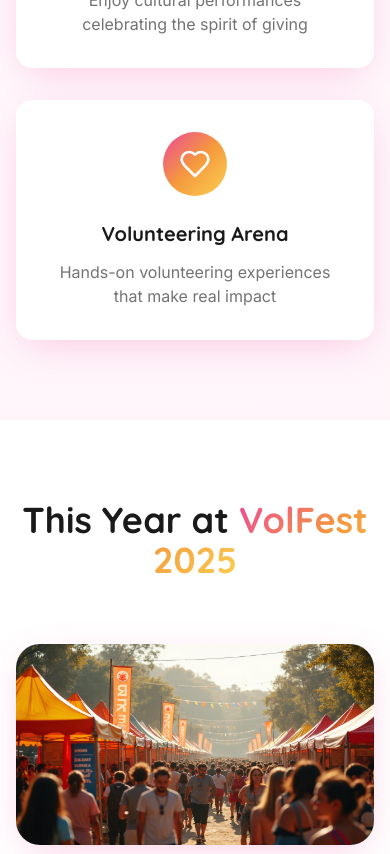
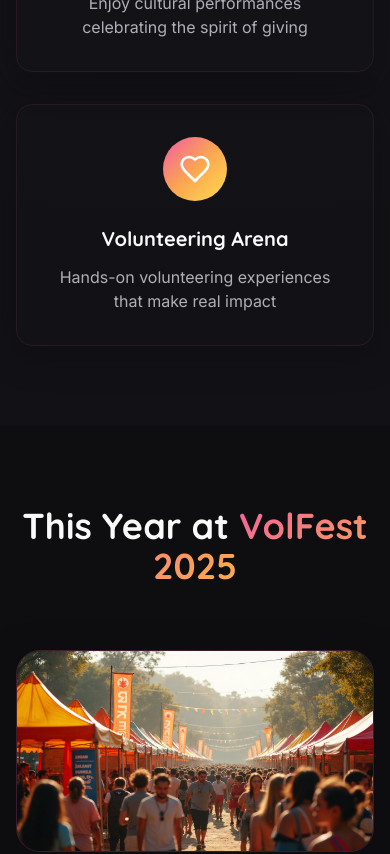
Before and after one commit to yakshikahov/volfest-kindness-hub, a React (Vite) app: page / in a window 390 px wide. Shown: the part 2260-3114 px from the top of the page. Built offline with nearby package versions, Linux system fonts and the light colour scheme; the HTML template or start-up script is replaced by a standard one.

Commit message:
Refactor: Implement dark theme and animations

```diff
--- a/src/components/About.tsx
+++ b/src/components/About.tsx
@@ -21,7 +21,7 @@ const About = () => {
   ];
 
   return (
-    <section id="about" className="py-20 md:py-32 gradient-subtle">
+    <section id="about" className="py-20 md:py-32 bg-card/50 relative overflow-hidden glow-effect">
       <div className="container mx-auto px-4">
         <div className="max-w-4xl mx-auto text-center mb-16 animate-fade-in">
           <h2 className="font-heading text-4xl md:text-6xl font-bold mb-6">
@@ -37,7 +37,7 @@ const About = () => {
         </div>
 
         {/* Unity Image */}
-        <div className="max-w-3xl mx-auto mb-16 rounded-3xl overflow-hidden shadow-festival animate-scale-in">
+        <div className="max-w-3xl mx-auto mb-16 rounded-3xl overflow-hidden shadow-card border border-primary/20 hover:border-primary/40 transition-smooth animate-scale-in">
           <img
             src={unityImage}
             alt="Hands coming together in unity"
@@ -61,7 +61,7 @@ const About = () => {
             return (
               <div
                 key={index}
-                className="bg-card rounded-2xl p-8 shadow-festival hover:shadow-glow transition-smooth hover:scale-105 animate-fade-in"
+                className="bg-gradient-card rounded-2xl p-8 shadow-card border border-primary/10 hover:border-primary/30 hover:shadow-neon transition-bounce hover:scale-105 animate-fade-in"
                 style={{ animationDelay: `${index * 0.2}s` }}
               >
                 <div className="w-16 h-16 rounded-full gradient-festival flex items-center justify-center mb-6 mx-auto">
--- a/src/components/Festival2025.tsx
+++ b/src/components/Festival2025.tsx
@@ -11,7 +11,7 @@ const Festival2025 = () => {
   };
 
   return (
-    <section id="festival" className="py-20 md:py-32 bg-background">
+    <section id="festival" className="py-20 md:py-32 bg-background relative overflow-hidden">
       <div className="container mx-auto px-4">
         <div className="max-w-6xl mx-auto">
           <div className="text-center mb-16 animate-fade-in">
@@ -25,7 +25,7 @@ const Festival2025 = () => {
               <img
                 src={festivalImage}
                 alt="Festival stalls and activities"
-                className="w-full rounded-3xl shadow-festival"
+                className="w-full rounded-3xl shadow-card border border-primary/20 hover:scale-105 transition-bounce"
               />
             </div>
 
@@ -73,7 +73,7 @@ const Festival2025 = () => {
 
           {/* CTA Cards */}
           <div className="grid md:grid-cols-3 gap-6">
-            <div className="bg-card rounded-2xl p-8 shadow-festival hover:shadow-glow transition-smooth hover:scale-105 text-center animate-fade-in">
+            <div className="bg-gradient-card rounded-2xl p-8 shadow-card border border-primary/10 hover:border-primary/30 hover:shadow-neon transition-bounce hover:scale-105 text-center animate-fade-in">
               <div className="w-16 h-16 rounded-full bg-primary/10 flex items-center justify-center mx-auto mb-4">
                 <UserPlus className="w-8 h-8 text-primary" />
               </div>
@@ -86,7 +86,7 @@ const Festival2025 = () => {
               </Button>
             </div>
 
-            <div className="bg-card rounded-2xl p-8 shadow-festival hover:shadow-glow transition-smooth hover:scale-105 text-center animate-fade-in" style={{ animationDelay: "0.2s" }}>
+            <div className="bg-gradient-card rounded-2xl p-8 shadow-card border border-secondary/10 hover:border-secondary/30 hover:shadow-[0_0_20px_rgba(255,140,0,0.4)] transition-bounce hover:scale-105 text-center animate-fade-in" style={{ animationDelay: "0.2s" }}>
               <div className="w-16 h-16 rounded-full bg-secondary/10 flex items-center justify-center mx-auto mb-4">
                 <Heart className="w-8 h-8 text-secondary" />
               </div>
@@ -99,7 +99,7 @@ const Festival2025 = () => {
               </Button>
             </div>
 
-            <div className="bg-card rounded-2xl p-8 shadow-festival hover:shadow-glow transition-smooth hover:scale-105 text-center animate-fade-in" style={{ animationDelay: "0.4s" }}>
+            <div className="bg-gradient-card rounded-2xl p-8 shadow-card border border-accent/10 hover:border-accent/30 hover:shadow-[0_0_20px_rgba(255,220,0,0.4)] transition-bounce hover:scale-105 text-center animate-fade-in" style={{ animationDelay: "0.4s" }}>
               <div className="w-16 h-16 rounded-full bg-accent/10 flex items-center justify-center mx-auto mb-4">
                 <Building2 className="w-8 h-8 text-accent" />
               </div>
--- a/src/index.css
+++ b/src/index.css
@@ -8,106 +8,66 @@ All colors MUST be HSL.
 
 @layer base {
   :root {
-    --background: 0 0% 100%;
-    --foreground: 0 0% 10%;
+    /* Dark Theme by Default - Fun & Vibrant! */
+    --background: 240 10% 6%;
+    --foreground: 0 0% 98%;
 
-    --card: 0 0% 100%;
-    --card-foreground: 0 0% 10%;
+    --card: 240 8% 10%;
+    --card-foreground: 0 0% 98%;
 
-    --popover: 0 0% 100%;
-    --popover-foreground: 0 0% 10%;
+    --popover: 240 8% 10%;
+    --popover-foreground: 0 0% 98%;
 
     /* Festival Pink - Celebration & Energy */
-    --primary: 330 80% 60%;
+    --primary: 330 85% 65%;
     --primary-foreground: 0 0% 100%;
-    --primary-glow: 330 85% 70%;
+    --primary-glow: 330 90% 75%;
 
-    /* Warm Orange - Optimism */
-    --secondary: 30 90% 60%;
+    /* Warm Orange - Optimism & Joy */
+    --secondary: 30 95% 65%;
     --secondary-foreground: 0 0% 10%;
 
-    /* Bright Yellow - Cheerful */
-    --accent: 45 95% 65%;
+    /* Bright Yellow - Cheerful & Playful */
+    --accent: 48 100% 65%;
     --accent-foreground: 0 0% 10%;
 
-    --muted: 0 0% 96%;
-    --muted-foreground: 0 0% 45%;
+    --muted: 240 6% 18%;
+    --muted-foreground: 240 5% 70%;
 
     --destructive: 0 84.2% 60.2%;
     --destructive-foreground: 0 0% 100%;
 
-    --border: 0 0% 90%;
-    --input: 0 0% 90%;
-    --ring: 330 80% 60%;
+    --border: 240 6% 20%;
+    --input: 240 6% 15%;
+    --ring: 330 85% 65%;
 
-    --radius: 1rem;
+    --radius: 1.25rem;
 
-    /* Gradients */
-    --gradient-festival: linear-gradient(135deg, hsl(330 80% 60%), hsl(30 90% 60%), hsl(45 95% 65%));
-    --gradient-hero: linear-gradient(135deg, hsl(330 85% 65%), hsl(30 85% 60%));
-    --gradient-subtle: linear-gradient(180deg, hsl(0 0% 100%), hsl(330 90% 98%));
+    /* Fun Gradients */
+    --gradient-festival: linear-gradient(135deg, hsl(330 85% 65%) 0%, hsl(30 95% 65%) 50%, hsl(48 100% 65%) 100%);
+    --gradient-hero: linear-gradient(135deg, hsl(330 90% 70%) 0%, hsl(30 90% 65%) 100%);
+    --gradient-dark: linear-gradient(180deg, hsl(240 10% 6%) 0%, hsl(240 8% 10%) 100%);
+    --gradient-glow: radial-gradient(circle at 50% 0%, hsl(330 85% 65% / 0.2) 0%, transparent 70%);
+    --gradient-card: linear-gradient(135deg, hsl(240 8% 12%) 0%, hsl(240 8% 8%) 100%);
 
-    /* Shadows */
-    --shadow-festival: 0 10px 40px -10px hsl(330 80% 60% / 0.3);
-    --shadow-glow: 0 0 50px hsl(330 85% 70% / 0.4);
+    /* Vibrant Shadows */
+    --shadow-festival: 0 10px 50px -10px hsl(330 85% 65% / 0.5);
+    --shadow-glow: 0 0 80px hsl(330 90% 75% / 0.4);
+    --shadow-card: 0 8px 32px hsl(240 10% 6% / 0.6);
+    --shadow-neon: 0 0 20px hsl(330 85% 65% / 0.6), 0 0 40px hsl(330 85% 65% / 0.4);
 
-    /* Transitions */
-    --transition-smooth: all 0.3s cubic-bezier(0.4, 0, 0.2, 1);
+    /* Smooth Transitions */
+    --transition-smooth: all 0.4s cubic-bezier(0.34, 1.56, 0.64, 1);
+    --transition-bounce: all 0.5s cubic-bezier(0.68, -0.55, 0.265, 1.55);
 
-    --sidebar-background: 0 0% 98%;
-
-    --sidebar-foreground: 240 5.3% 26.1%;
-
-    --sidebar-primary: 240 5.9% 10%;
-
-    --sidebar-primary-foreground: 0 0% 98%;
-
-    --sidebar-accent: 240 4.8% 95.9%;
-
-    --sidebar-accent-foreground: 240 5.9% 10%;
-
-    --sidebar-border: 220 13% 91%;
-
-    --sidebar-ring: 217.2 91.2% 59.8%;
-  }
-
-  .dark {
-    --background: 0 0% 10%;
-    --foreground: 0 0% 98%;
-
-    --card: 0 0% 12%;
-    --card-foreground: 0 0% 98%;
-
-    --popover: 0 0% 12%;
-    --popover-foreground: 0 0% 98%;
-
-    --primary: 330 80% 60%;
-    --primary-foreground: 0 0% 100%;
-    --primary-glow: 330 85% 70%;
-
-    --secondary: 30 90% 60%;
-    --secondary-foreground: 0 0% 10%;
-
-    --accent: 45 95% 65%;
-    --accent-foreground: 0 0% 10%;
-
-    --muted: 0 0% 18%;
-    --muted-foreground: 0 0% 65%;
-
-    --destructive: 0 62.8% 50%;
-    --destructive-foreground: 0 0% 100%;
-
-    --border: 0 0% 20%;
-    --input: 0 0% 20%;
-    --ring: 330 80% 60%;
-    --sidebar-background: 240 5.9% 10%;
-    --sidebar-foreground: 240 4.8% 95.9%;
-    --sidebar-primary: 224.3 76.3% 48%;
+    --sidebar-background: 240 8% 10%;
+    --sidebar-foreground: 0 0% 98%;
+    --sidebar-primary: 330 85% 65%;
     --sidebar-primary-foreground: 0 0% 100%;
-    --sidebar-accent: 240 3.7% 15.9%;
-    --sidebar-accent-foreground: 240 4.8% 95.9%;
-    --sidebar-border: 240 3.7% 15.9%;
-    --sidebar-ring: 217.2 91.2% 59.8%;
+    --sidebar-accent: 240 6% 15%;
+    --sidebar-accent-foreground: 0 0% 98%;
+    --sidebar-border: 240 6% 20%;
+    --sidebar-ring: 330 85% 65%;
   }
 }
 
@@ -134,13 +94,23 @@ All colors MUST be HSL.
     background: var(--gradient-hero);
   }
 
-  .gradient-subtle {
-    background: var(--gradient-subtle);
+  .gradient-dark {
+    background: var(--gradient-dark);
+  }
+
+  .gradient-glow {
+    background: var(--gradient-glow);
+  }
+
+  .gradient-card {
+    background: var(--gradient-card);
   }
 
   .text-gradient {
     @apply bg-clip-text text-transparent;
     background-image: var(--gradient-festival);
+    animation: gradient-shift 8s ease infinite;
+    background-size: 200% 200%;
   }
 
   .shadow-festival {
@@ -151,7 +121,57 @@ All colors MUST be HSL.
     box-shadow: var(--shadow-glow);
   }
 
+  .shadow-card {
+    box-shadow: var(--shadow-card);
+  }
+
+  .shadow-neon {
+    box-shadow: var(--shadow-neon);
+  }
+
   .transition-smooth {
     transition: var(--transition-smooth);
   }
+
+  .transition-bounce {
+    transition: var(--transition-bounce);
+  }
+
+  .glow-effect {
+    position: relative;
+  }
+
+  .glow-effect::before {
+    content: '';
+    position: absolute;
+    top: -50%;
+    left: -50%;
+    width: 200%;
+    height: 200%;
+    background: var(--gradient-glow);
+    z-index: -1;
+    opacity: 0.6;
+  }
+
+  @keyframes gradient-shift {
+    0%, 100% {
+      background-position: 0% 50%;
+    }
+    50% {
+      background-position: 100% 50%;
+    }
+  }
+
+  @keyframes pulse-glow {
+    0%, 100% {
+      box-shadow: 0 0 20px hsl(330 85% 65% / 0.4);
+    }
+    50% {
+      box-shadow: 0 0 40px hsl(330 85% 65% / 0.8);
+    }
+  }
+
+  .animate-pulse-glow {
+    animation: pulse-glow 2s ease-in-out infinite;
+  }
 }
```
Also changed, not shown: src/components/Contact.tsx (+11 -9 lines), src/components/Footer.tsx (+11 -9 lines), src/components/Gallery.tsx (+5 -5 lines), src/components/Navbar.tsx (+8 -6 lines), src/components/Partner.tsx (+5 -5 lines).
